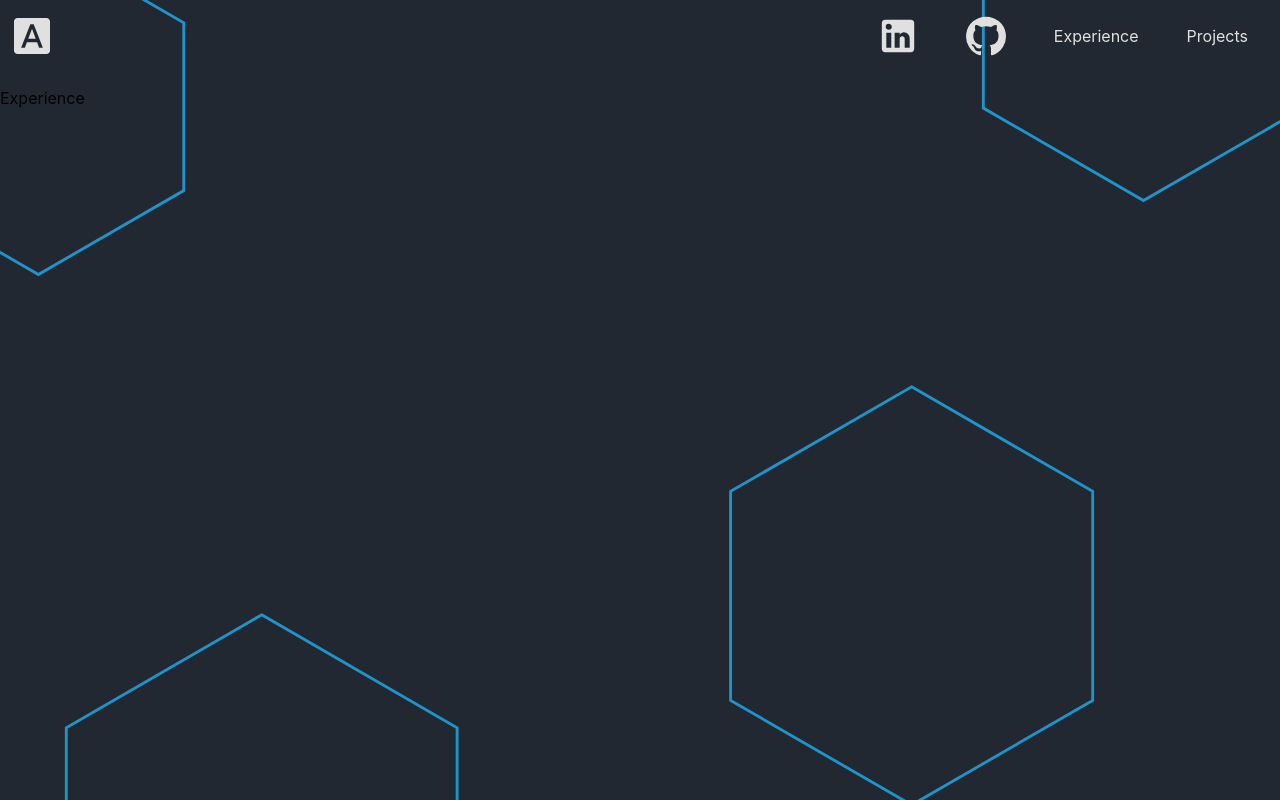
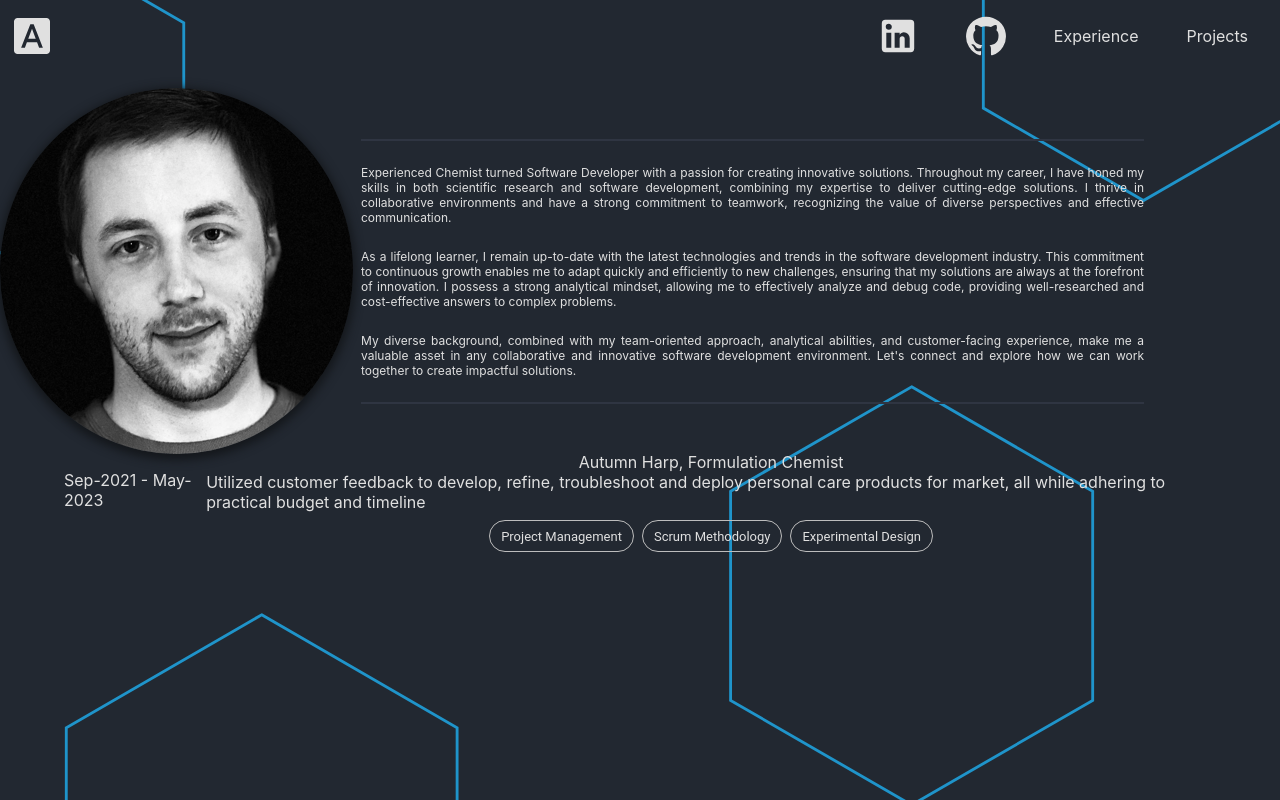
Before and after one commit to awyrocki/portfolio, a React (Create React App) app: page /Experience in a window 1280 px wide. Built offline with nearby package versions, Linux system fonts and the light colour scheme.

Commit message:
reworked file structure

```diff
--- a/package.json
+++ b/package.json
@@ -6,7 +6,8 @@
     "@emotion/react": "^11.11.1",
     "@emotion/styled": "^11.11.0",
     "@mui/icons-material": "^5.14.3",
-    "@mui/material": "^5.14.5",
+    "@mui/material": "^5.14.6",
+    "@mui/styled-engine-sc": "^5.14.6",
     "@testing-library/jest-dom": "^5.16.5",
     "@testing-library/react": "^13.4.0",
     "@testing-library/user-event": "^13.5.0",
@@ -14,6 +15,7 @@
     "react-dom": "^18.2.0",
     "react-router-dom": "^6.14.1",
     "react-scripts": "5.0.1",
+    "styled-components": "^5.3.11",
     "web-vitals": "^2.1.4"
   },
   "scripts": {
--- a/src/components/About/About.jsx
+++ b/src/components/About/About.jsx
@@ -1,39 +1,8 @@
-import React from 'react';
-import brox from "./brox.png";
-import "./About.css";
+import React from 'react'
 
 function About() {
   return (
-    <>
-    <div id='about-div'>
-      <img id='about-img' src={brox} alt="" />
-      <div id='bio-div'>
-        <h></h>
-        <span id='about-bio'>Experienced Chemist turned Software Developer with a passion for creating innovative solutions. Throughout my career, I have honed my skills in both scientific research and software development, combining my expertise to deliver cutting-edge solutions. I thrive in collaborative environments and have a strong commitment to teamwork, recognizing the value of diverse perspectives and effective communication.</span>
-        <span id='about-bio'>As a lifelong learner, I remain up-to-date with the latest technologies and trends in the software development industry. This commitment to continuous growth enables me to adapt quickly and efficiently to new challenges, ensuring that my solutions are always at the forefront of innovation. I possess a strong analytical mindset, allowing me to effectively analyze and debug code, providing well-researched and cost-effective answers to complex problems.</span>
-        <span id='about-bio'>My diverse background, combined with my team-oriented approach, analytical abilities, and customer-facing experience, make me a valuable asset in any collaborative and innovative software development environment. Let's connect and explore how we can work together to create impactful solutions.</span><h></h>
-      </div>
-    </div>
-      <div id='experience-container'>
-        <div id='job1-container'>
-          <div id='job1-dates'>
-          <span>Autumn Harp, Essex VT</span>
-          <span>09-2021 - 05-2023</span>
-          </div>
-          <div id='job1-description'>
-            <div id='job-title'>
-            <span>Formulation Chemist</span>
-            </div>
-            <div id='job1-role'>
-            <span>Utilized customer feedback to develop, refine, troubleshoot and deploy personal care products for market, all while adhering to practical budget and timeline</span>
-            </div>
-            <div id='job1-skills'>
-            <span>Skills</span>
-            </div>
-          </div>
-        </div>
-      </div>
-    </>
+    <div>About</div>
   )
 }
 
--- a/src/components/Experience/Experience.css
+++ b/src/components/Experience/Experience.css
@@ -0,0 +1,103 @@
+span {
+    color: #e0e0e0;
+}
+#about-img {
+    border-radius: 50%;
+    width: 100%;
+    height: 100%;
+    object-fit: cover;
+    box-shadow: 0px 3px 10px 3px #14171b;
+}
+
+#about-bio {
+    font-size: 12px;
+    text-align: justify;
+}
+
+#about-div {
+    display: flex;
+    flex-direction: row;
+    justify-content: center;
+    align-items: center;
+    width: 90vw;
+    color: #e0e0e0;
+}
+
+#bio-div {
+    display: flex;
+    flex-direction: column;
+    gap: 1.5em;
+    justify-content: center;
+    padding-left: 0.5em;
+    padding-right: 0.5em;
+    width: auto;
+}
+
+h {
+    border: 1px solid #2f3542;
+}
+
+#experience-container {
+    display: flex;
+    flex-direction: column;
+    justify-content: space-between;
+    align-items: center;
+    margin-top: 1em;
+}
+
+#job1-dates {
+    display: flex;
+    flex-direction: column;
+    justify-content: space-between;
+    align-items: center;
+    height: 100%;
+}
+
+#job1-container {
+    display: flex;
+    flex-direction: row;
+    justify-content: space-between;
+    align-items: center;
+    width: 90%;
+    height: 4em;
+}
+
+#job1-description {
+    display: flex;
+    flex-direction: column;
+    justify-content: center;
+    align-items: center;
+}
+
+@media (max-width: 750px) {
+    #about-div {
+        display: flex;
+        flex-direction: column;
+    }
+
+    #about-img {
+        width: 40%;
+        height: 40%;
+    }
+
+    #bio-div {
+        padding-top: 1em;
+        width: 90vw;
+    }
+}
+
+@media (min-width: 1301px) {
+    #about-img {
+        width: 70%;
+        height: 70%;
+    }
+
+    #about-div {
+        width: 1300px;
+        align-items: center;
+    }
+
+    #about-bio {
+        font-size: 1em;
+    }
+}
--- a/src/components/Experience/Experience.jsx
+++ b/src/components/Experience/Experience.jsx
@@ -1,9 +1,44 @@
-import React from 'react'
-import "./Experience.css"
+import React from 'react';
+import brox from "./brox.png";
+import "./Experience.css";
+import Chip from '@mui/material/Chip';
+import Stack from '@mui/material/Stack';
 
 function Experience() {
   return (
-    <div>Experience</div>
+    <>
+    <div id='about-div'>
+      <img id='about-img' src={brox} alt="" />
+      <div id='bio-div'>
+        <h></h>
+        <span id='about-bio'>Experienced Chemist turned Software Developer with a passion for creating innovative solutions. Throughout my career, I have honed my skills in both scientific research and software development, combining my expertise to deliver cutting-edge solutions. I thrive in collaborative environments and have a strong commitment to teamwork, recognizing the value of diverse perspectives and effective communication.</span>
+        <span id='about-bio'>As a lifelong learner, I remain up-to-date with the latest technologies and trends in the software development industry. This commitment to continuous growth enables me to adapt quickly and efficiently to new challenges, ensuring that my solutions are always at the forefront of innovation. I possess a strong analytical mindset, allowing me to effectively analyze and debug code, providing well-researched and cost-effective answers to complex problems.</span>
+        <span id='about-bio'>My diverse background, combined with my team-oriented approach, analytical abilities, and customer-facing experience, make me a valuable asset in any collaborative and innovative software development environment. Let's connect and explore how we can work together to create impactful solutions.</span><h></h>
+      </div>
+    </div>
+      <div id='experience-container'>
+        <div id='job1-container'>
+          <div id='job1-dates'>
+          <span>Sep-2021 - May-2023</span>
+          </div>
+          <div id='job1-description'>
+            <div id='job-title'>
+            <span>Autumn Harp, Formulation Chemist</span>
+            </div>
+            <div id='job1-role'>
+            <span>Utilized customer feedback to develop, refine, troubleshoot and deploy personal care products for market, all while adhering to practical budget and timeline</span>
+            </div>
+            <div id='job1-skills'>
+              <Stack sx={{mt: 1}} direction="row" spacing={1}>
+                <Chip label="Project Management" variant="outlined" />
+                <Chip label="Scrum Methodology" variant="outlined" />
+                <Chip label="Experimental Design" variant="outlined" />
+              </Stack>
+            </div>
+          </div>
+        </div>
+      </div>
+    </>
   )
 }
 
```
Also changed, not shown: src/components/Experience/brox.png (renamed from src/components/About/brox.png), 1 other file (tests, documents, lock files or other folders).
